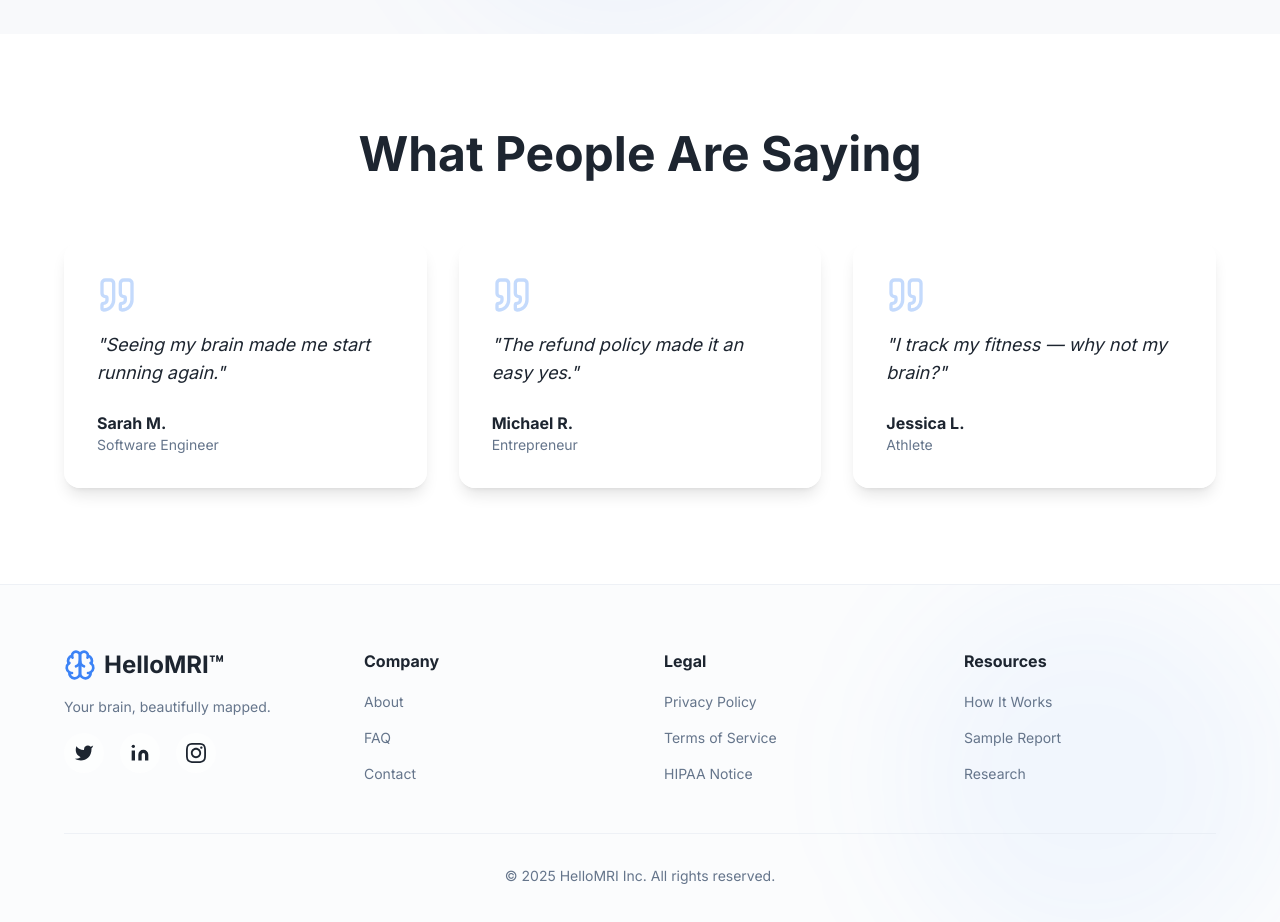
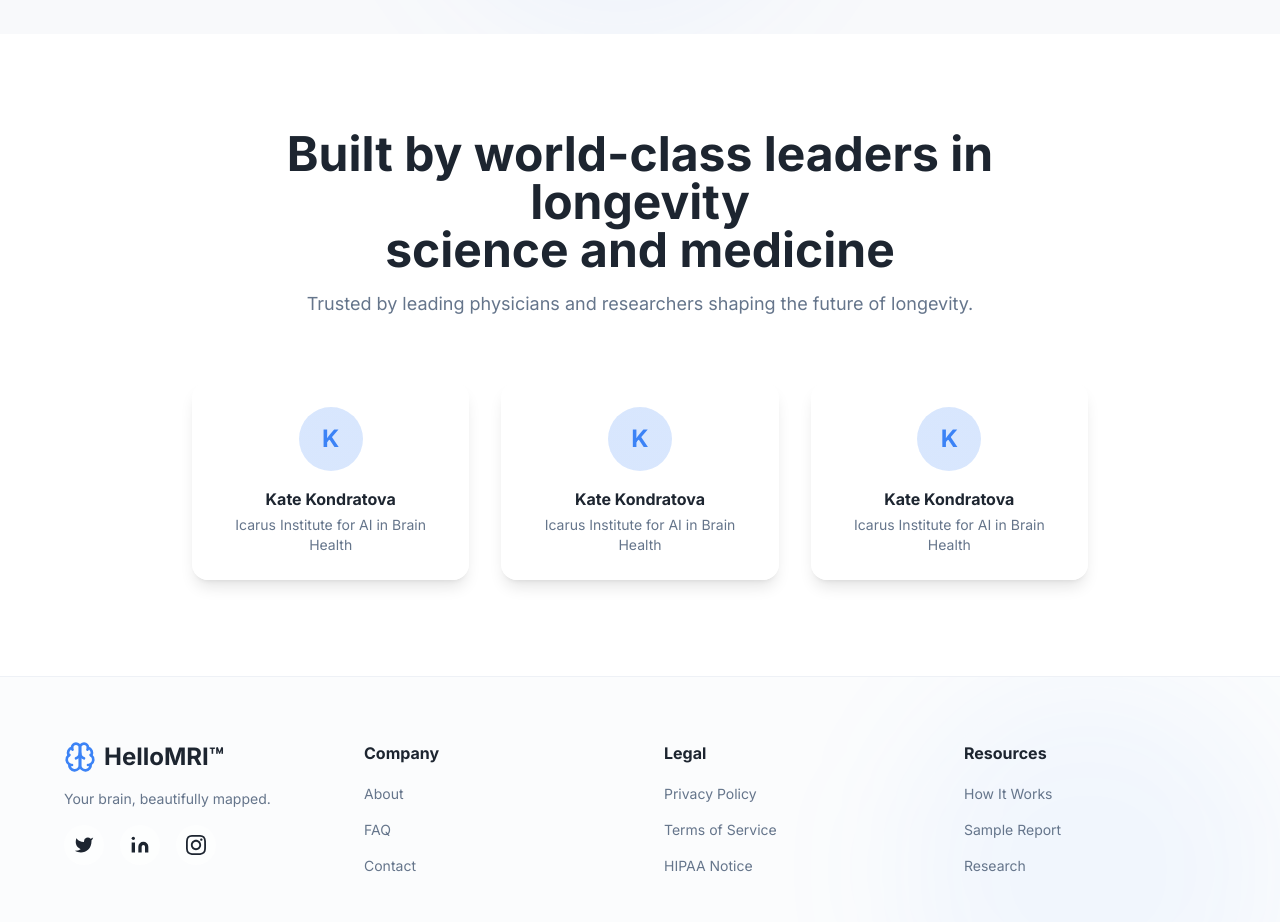
Before and after one commit to kondratevakate/brain-map-journey, a React (Vite) app: page / in a window 1280 px wide. Shown: the part 4940-5862 px from the top of the page. Built offline with nearby package versions, Linux system fonts and the light colour scheme; the HTML template or start-up script is replaced by a standard one.

Commit message:
Add testimonials section

```diff
--- a/src/components/Testimonials.tsx
+++ b/src/components/Testimonials.tsx
@@ -1,20 +1,18 @@
-import { Quote } from "lucide-react";
-
 const testimonials = [
   {
-    quote: "Seeing my brain made me start running again.",
-    author: "Sarah M.",
-    role: "Software Engineer",
+    quote: "Icarus Institute for AI in Brain Health",
+    author: "Kate Kondratova",
+    role: "Icarus Institute for AI in Brain Health",
   },
   {
-    quote: "The refund policy made it an easy yes.",
-    author: "Michael R.",
-    role: "Entrepreneur",
+    quote: "Icarus Institute for AI in Brain Health",
+    author: "Kate Kondratova",
+    role: "Icarus Institute for AI in Brain Health",
   },
   {
-    quote: "I track my fitness — why not my brain?",
-    author: "Jessica L.",
-    role: "Athlete",
+    quote: "Icarus Institute for AI in Brain Health",
+    author: "Kate Kondratova",
+    role: "Icarus Institute for AI in Brain Health",
   },
 ];
 
@@ -22,11 +20,15 @@ const Testimonials = () => {
   return (
     <section className="py-24 bg-background relative">
       <div className="container mx-auto px-4">
-        <div className="max-w-6xl mx-auto">
+        <div className="max-w-4xl mx-auto">
           <div className="text-center mb-16 animate-fade-in">
-            <h2 className="text-4xl md:text-5xl font-bold mb-4">
-              What People Are Saying
+            <h2 className="text-4xl md:text-5xl font-bold mb-4 text-foreground">
+              Built by world-class leaders in longevity<br />
+              science and medicine
             </h2>
+            <p className="text-lg text-muted-foreground">
+              Trusted by leading physicians and researchers shaping the future of longevity.
+            </p>
           </div>
 
           <div className="grid md:grid-cols-3 gap-8">
@@ -36,15 +38,16 @@ const Testimonials = () => {
                 className="animate-fade-in-up"
                 style={{ animationDelay: `${index * 0.1}s` }}
               >
-                <div className="backdrop-blur-md bg-white/70 rounded-2xl p-8 border border-white/20 shadow-lg hover:shadow-xl transition-all duration-300 h-full flex flex-col">
-                  <Quote className="w-10 h-10 text-primary/30 mb-4" />
-
-                  <p className="text-lg text-foreground mb-6 flex-grow italic">
-                    "{testimonial.quote}"
-                  </p>
+                <div className="backdrop-blur-md bg-white/70 rounded-2xl p-6 border border-white/20 shadow-lg hover:shadow-xl transition-all duration-300 h-full flex flex-col items-center text-center">
+                  {/* Profile image placeholder */}
+                  <div className="w-16 h-16 rounded-full bg-gradient-to-br from-primary/20 to-accent/20 mb-4 flex items-center justify-center">
+                    <span className="text-2xl font-bold text-primary">
+                      {testimonial.author.charAt(0)}
+                    </span>
+                  </div>
 
                   <div>
-                    <div className="font-bold text-foreground">{testimonial.author}</div>
+                    <div className="font-bold text-foreground mb-1">{testimonial.author}</div>
                     <div className="text-sm text-muted-foreground">{testimonial.role}</div>
                   </div>
                 </div>
```
